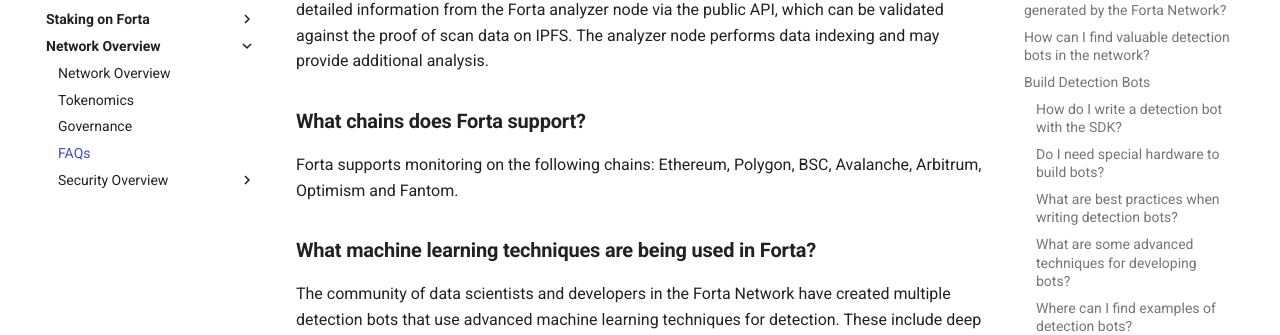
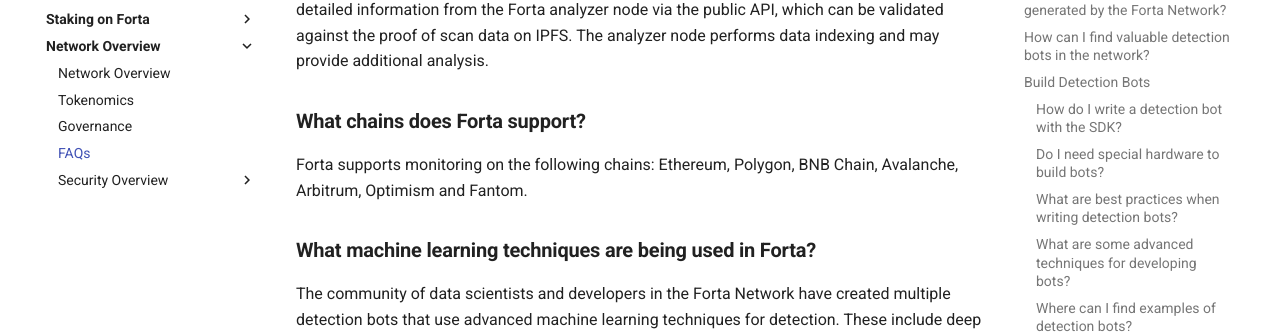
Before and after one commit to forta-network/docs, an MkDocs documentation site: the page built from docs/FAQs.md, in a window 1280 px wide and 900 px high, scrolled down 4448 px. Shown: the part 197-532 px from the top of the window. Built offline with MkDocs 1.6.1 and Material for MkDocs 9.7.7, drawn with Linux system fonts in a browser that asks for light colours.

Commit message:
Update FAQs doc

```diff
--- a/docs/FAQs.md
+++ b/docs/FAQs.md
@@ -159,7 +159,7 @@
 
 ### **What chains does Forta support?**
 
-Forta supports monitoring on the following chains: Ethereum, Polygon, BSC, Avalanche, Arbitrum, Optimism and Fantom.
+Forta supports monitoring on the following chains: Ethereum, Polygon, BNB Chain, Avalanche, Arbitrum, Optimism and Fantom.
 
 ### **What machine learning techniques are being used in Forta?**
 
```
